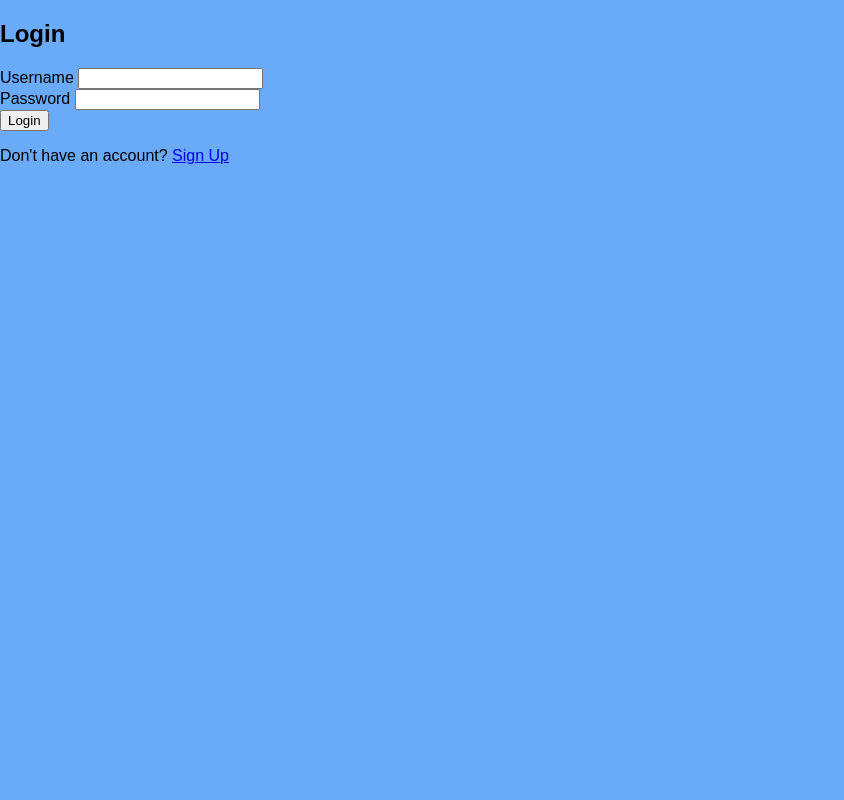
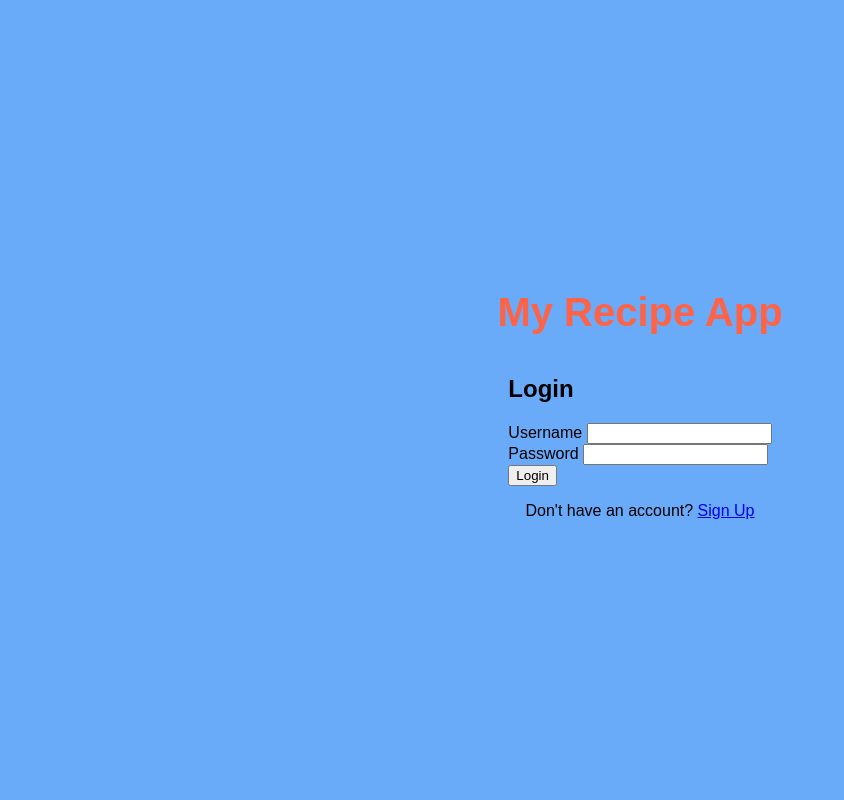
Before and after one commit to Chris-moreton12/MyRecipes, a Flask app: page /login in a window 1280 px wide. Shown: the whole page, without its empty margins (0-844 px from the left). Run offline with Flask 2, Linux system fonts and the light colour scheme.

Commit message:
form container added to login page, comments edited for more accuracy, closing html tag added as missed in error, css added to style login page

```diff
--- a/static/css/style.css
+++ b/static/css/style.css
@@ -5,3 +5,21 @@ body {
     margin: 0;
     padding: 0;
 }
+
+/* Page Title */
+.page-title {
+    font-size: 2.5em;
+    color: #ff6347;
+    font-weight: bold;
+    text-align: center;
+    margin-bottom: 20px;
+}
+
+/* Container for login */
+.login-container {
+    display: flex;
+    justify-content: center;
+    align-items: center;
+    height: 100vh;
+    flex-direction: column;
+}
--- a/templates/login.html
+++ b/templates/login.html
@@ -3,11 +3,13 @@
 <head>
     <meta charset="UTF-8">
     <meta name="viewport" content="width=device-width, initial-scale=1.0">
-    <title>Dashboard</title>
+    <title>Login</title>
     <link rel="stylesheet" href="{{ url_for('static', filename='css/style.css') }}">
 </head>
 
 <body>
+    <div class="login-container">
+        <h1 class="page-title">My Recipe App</h1>
         <form action="/login" method="post">
             <h2>Login</h2>
             {% if error %}
@@ -24,7 +26,8 @@
             <button type="submit" class="btn">Login</button>
         </form>
 
-<!-- Adds the link to signup page -->
+        <!-- Sign Up Link -->
         <p>Don't have an account? <a href="{{ url_for('signup') }}">Sign Up</a></p>
-
+    </div>
 </body>
+</html>
```
Lines whose indentation alone changed are shown as unchanged.
